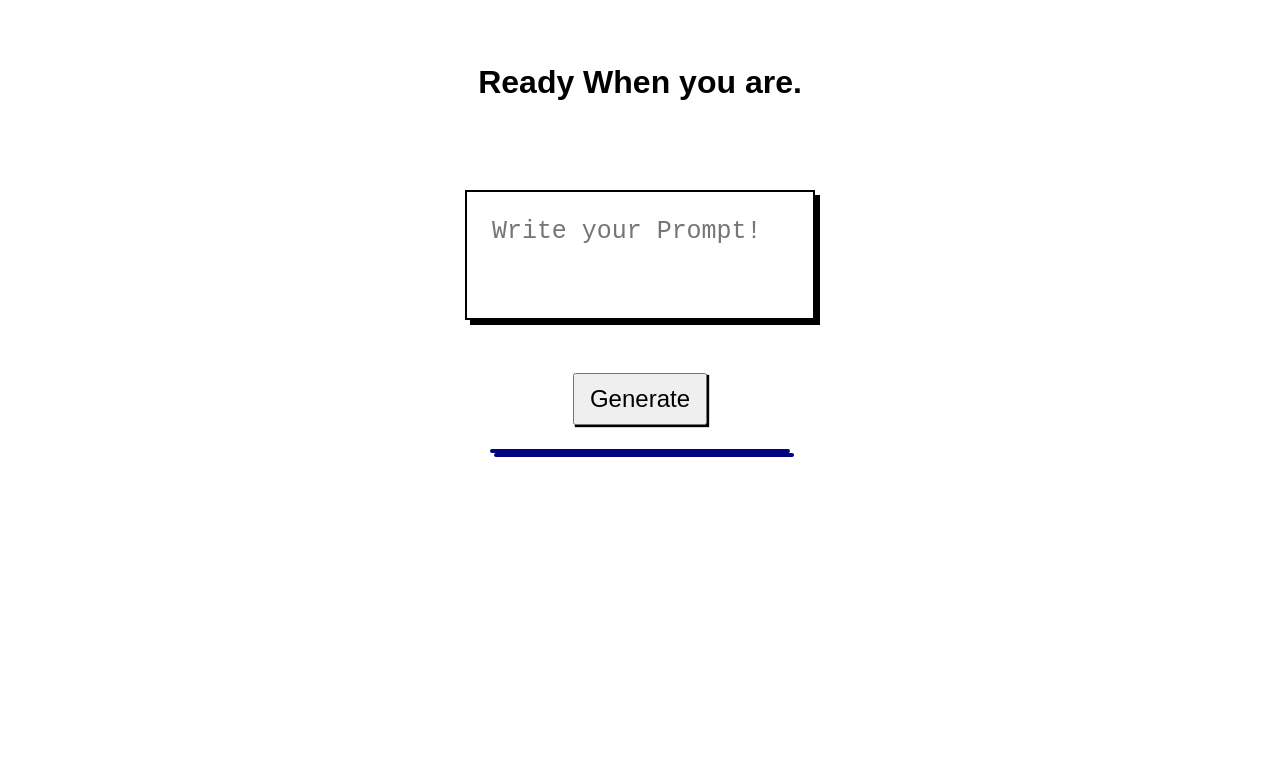
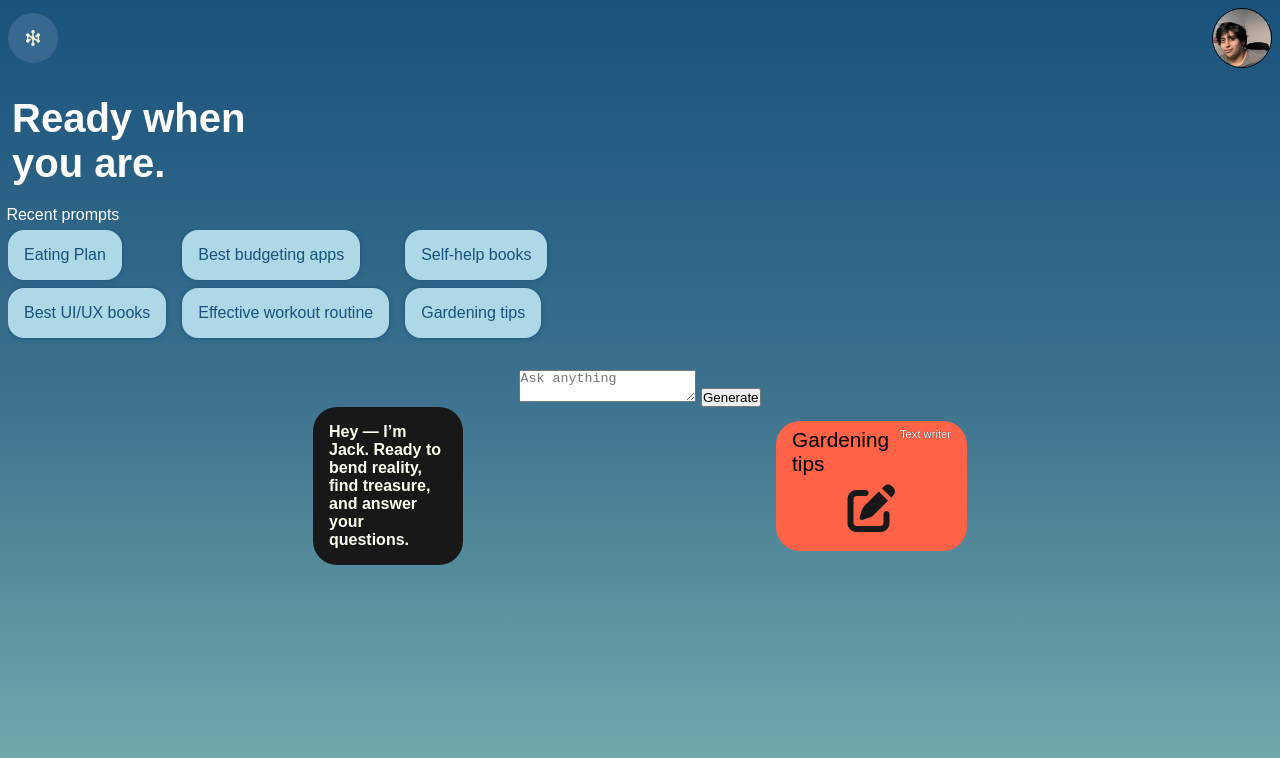
Before and after one commit to Aminkhan-mid/AI-App, a website: page public/index.html in a window 1280 px wide. Drawn offline with Linux system fonts and the light colour scheme.

Commit message:
added favicon and some nice styling.

```diff
--- a/public/index.css
+++ b/public/index.css
@@ -4,44 +4,151 @@
     box-sizing: border-box;
 }
 
-
 body{
     text-align: center;
     font-family: sans-serif;
+    background-image: linear-gradient(#19527c, #3d738f, #75afae);
+    background-repeat: no-repeat;
+    height: 100vh;
 }
-h1{
-    margin: 2em;
+
+/***********/
+/* NAV */
+/***********/
+nav{
+    color: #f9fefe;
+    display: flex;
+    justify-content: space-between;
+    align-items: center;
+    padding:0.5em;
 }
-textarea{
-    margin: 1em;
+nav span{
+    width: 50px;
+    height: 50px;
+    display: flex;
+    align-items: center;
+    justify-content: center;
+    border-radius: 50%;
+    background-color: #37698f;
+    color: beige;
+}
+
+nav img{
+    width: 60px;
+    height: 60px;
+    border-radius: 50%;
+    border: 1px solid black;
+}
+
+/***********/
+/* Header */
+/***********/
+header{
+    color:white;
+}
+header h1{
+    width: 280px;
+    font-size: 2.5rem;
+    margin: 0.5em 0 0.5em 0.3em;
+    text-align: left;
+}
+header .recent-prompt{
+
+    width: fit-content;
+    margin: 0.4em;
+}
+.all-prompts{
+    display: grid;
+    grid-auto-flow: column;
+    grid-template-rows: repeat(2, auto);
+    grid-auto-columns: max-content;
+    gap: 0.5em 1em;
+    margin: 0em 0 1em 0.5em;
+    overflow-x: auto;
+    scroll-behavior: smooth;
+    padding-bottom: 1em;
+    scrollbar-width: none;
+    white-space: nowrap;
+}
+.all-prompts::-webkit-scrollbar{
+    height: 6px;
+}
+.all-prompts::-webkit-scrollbar-thumb{
+    background-color: #19527c;
+    border-radius: 10px;
+}
+.prompt{
+    background-color: lightblue;
+    color: #19527c;
+    border-radius: 1em;
+    border: none;
     padding: 1em;
-    width: 350px;
-    height: 130px;
+    width: fit-content;
+    box-shadow: 0px 0px 5px #19527c;
+    cursor: pointer;
+}
+
+/***********/
+/* MAIN */
+/***********/
+main .main-two{
+    display: flex;
+    justify-content: space-evenly;
+    align-items: center;
+}
+.main-two .jake-greeting{
+    width:150px;
+    display: flex;
+    justify-content: center;
+    align-items: center;
+    border-radius: 1.5em;
+    background-color:#181818;
+    color: ivory;
+    padding: 1em;
+    text-align: left;
+    font-weight: bold;
+}
+
+.main-two textarea{
+    width: 150px;
+    height: 150px;
+    border-radius: 1.5em;
+    padding: 1em;
+    font-size: 1.3em;
     resize: none;
-    box-shadow: 5px 5px 0px black;
-    border: 2px solid black;
-    font-size: 1.56rem;
+    border: none;
 }
-textarea:focus{
+.main-two textarea::placeholder, :focus{
+    padding: 1em;
     outline: none;
 }
 
-button{
-    display: block;
-    margin: 1em  auto;
-    font-size: 1.5rem;
-    padding: 10px 15px;
-    box-shadow: 2px 2px 1px black;
+.startPrompt{
+    background-color: white;
+    border-radius: 1.5em;
+    background-color: tomato;
+    height: 130px;
+}
+.startPrompt .flex{
+    display: flex;
+    justify-content: space-between;
+    padding: 0.4em 1em;
+    gap: 0.5em;
+}
+.flex .gardening{
+    font-size: 1.3rem;
+    width: 100px;
+    text-align: left;
+    color: black;
+}
+.flex .text-writer{
+    font-size: 0.7rem;
+    color: white;
+    text-shadow: 0px 0px 1px black;
+    height: fit-content;
+}
+.startPrompt a {
+    color: #181818;
+    font-size: 3rem;
     cursor: pointer;
 }
-
-p{
-    width: 300px;
-    height: 150px;
-    max-height: fit-content;
-    box-shadow: 4px 4px navy;
-    border: 2px solid navy;
-    display: block;
-    margin: auto;
-    border-radius: 0.5em;
-}
--- a/public/index.html
+++ b/public/index.html
@@ -4,19 +4,60 @@
     <meta charset="UTF-8">
     <meta name="viewport" content="width=device-width, initial-scale=1.0">
     <title>CHATBOT-AI</title>
+    <!-- CSS LINK -->
     <link rel="stylesheet" href="./index.css">
+    <!-- CDN FONT-AWSOME -->
+    <link rel="stylesheet" href="https://cdnjs.cloudflare.com/ajax/libs/font-awesome/7.0.1/css/all.min.css" integrity="sha512-2SwdPD6INVrV/lHTZbO2nodKhrnDdJK9/kg2XD1r9uGqPo1cUbujc+IYdlYdEErWNu69gVcYgdxlmVmzTWnetw==" crossorigin="anonymous" referrerpolicy="no-referrer" />
+    <!-- FAVICON LINKS -->
+     <link rel="apple-touch-icon" sizes="180x180" href="/favicon_io/apple-touch-icon.png">
+    <link rel="icon" type="image/png" sizes="32x32" href="/favicon_io/favicon-32x32.png">
+    <link rel="icon" type="image/png" sizes="16x16" href="/favicon_io/favicon-16x16.png">
+    <link rel="manifest" href="/favicon_io/site.webmanifest">
 </head>
 <body>
 
+<nav>
+    <span>
+        <i class="fa-solid fa-hexagon-nodes"></i>
+    </span>
+    <img src="./images/amin.jpeg" alt="amin">
+</nav>
 
-    <h1>Ready When you are.</h1>
-    <textarea name="prompt" id="prompt-box" placeholder="Write your Prompt!"></textarea>
+<header>
+    <h1>Ready when you are.</h1>
 
-    <button id="generate">Generate</button>
+    <p class="recent-prompt">Recent prompts</p>
 
-    <p id="ai-response"></p>
+    <div class="all-prompts">
+        <p class="prompt">Eating Plan</p>
+        <p class="prompt">Best UI/UX books</p>
+        <p class="prompt">Best budgeting apps</p>
+        <p class="prompt">Effective workout routine</p>
+        <p class="prompt">Self-help books</p>
+        <p class="prompt">Gardening tips</p>
+    </div>
+</header>
 
 
-    <script src="index.js"></script>
+<textarea name="user-input" id="prompt-box" placeholder="Ask anything"></textarea>
+<button id="generate">Generate</button>
+<p id="ai-response"></p>
+
+    <main>
+        <div class="main-two">
+            <p class="jake-greeting">Hey — I’m Jack. Ready to bend reality, find treasure, and answer your questions.</p>
+            <div class="startPrompt">
+                <div class="flex">
+                    <p class="gardening">Gardening tips</p>
+                    <p class="text-writer">Text writer</p>
+                </div>
+                <a href="./prompt.html">
+                    <i class="fa-solid fa-pen-to-square"></i>
+                </a>
+            </div>
+        </div>
+    </main>
+
+    <script src="index.js" type="module"></script>
 </body>
 </html>
--- a/public/index.js
+++ b/public/index.js
@@ -4,13 +4,13 @@ const aiResponse = document.getElementById("ai-response")
 
 generateBtn.addEventListener("click", async function(){
     const prompt = promptText.value
-    const request = await fetch("/generate", {
+    const response = await fetch("/generate", {
         method: "POST",
         headers: {
             "Content-Type": "application/json"
         },
-        body: prompt
+        body: JSON.stringify({prompt})
     })
-    const data = await request.json()
+    const data = await response.json()
     aiResponse.textContent = data.text
 })
```
Also changed, not shown: public/favicon.ico (added), public/favicon_io/android-chrome-192x192.png (added), public/favicon_io/android-chrome-512x512.png (added), public/favicon_io/apple-touch-icon.png (added), public/favicon_io/favicon-16x16.png (added), public/favicon_io/favicon-32x32.png (added), public/favicon_io/site.webmanifest (added), public/images/amin.jpeg (added), public/images/bmoBlinks.gif (added), public/images/jakeCooking.gif (added), 3 other files.
